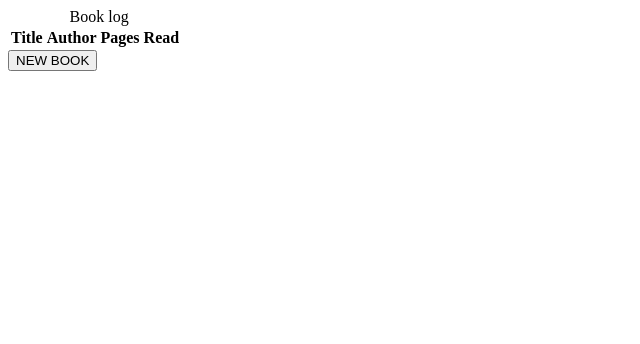
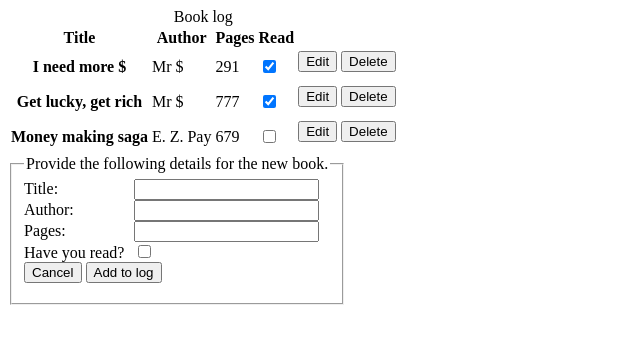
Before and after one commit to BeevMan/Book-Library, a plain HTML site: page index.html in a window 1280 px wide. Both pictures are taken after a click on the button "NEW BOOK". Shown: the whole page, without its empty margins (0-640 px from the left). Drawn offline with Linux system fonts and the light colour scheme.

Commit message:
Now capable of adding new books.

```diff
--- a/index.html
+++ b/index.html
@@ -37,7 +37,39 @@
                 </tbody>
                 -->
             </table>
-            <button id="new-book">NEW BOOK</button>
+            <div id="new-book-btn-container">
+                <button id="new-book" onclick="toggleNewBook('NEW BOOK')" >NEW BOOK</button>
+            </div>
+            <div id="form-container" hidden>
+                <form action="" class="form-newBook" autocomplete="off">
+                    <fieldset>
+                        <legend>Provide the following details for the new book.</legend>
+
+                        <div class="form-newBook" >
+                            <label for="title">Title: </label>
+                            <input type="text" name="title" id="title-input" required>
+                        </div>
+
+                        <div class="form-newBook" >
+                            <label for="author">Author: </label>
+                            <input type="text" name="author" id="author-input" required>
+                        </div>
+
+                        <div class="form-newBook" >
+                            <label for="pages">Pages: </label>
+                            <input type="text" name="pages" id="pages-input" required>
+                        </div>
+
+                        <div class="form-newBook" >
+                            <label for="read">Have you read? </label>
+                            <input type="checkbox" name="read" id="read-input">
+                        </div>
+
+                        <button type="button" onclick="toggleNewBook('Cancel')" >Cancel</button>
+                        <button type="button" onclick="addBookToLibrary()">Add to log</button>
+                    </fieldset>
+                </form>
+            </div>
         </div>
     </main>
 
--- a/script.js
+++ b/script.js
@@ -14,38 +14,39 @@ Book.prototype.toggleIsRead = function() {
     this.isRead ? this.isRead = false : this.isRead = true
 }
 
-/*
+
 function addBookToLibrary() {
-    // will need to fill the below variables with values from the addBook button's form
-    const title = ;
-    const author = ;
-    const pages = ;
-    const read = ;
+
+    const title = document.getElementById("title-input").value;
+    const author = document.getElementById( "author-input" ).value;
+    const pages = document.getElementById( "pages-input" ).value;
+    const read = document.getElementById( "read-input" ).checked;
+    if ( title === "" || author === "" || pages === "" ) {
+        alert( "Please fill in all details." )
+    } else if ( isNaN( Number( pages ) ) ) {
+        alert( "Please use a number for pages." )
+    } else {
         bookLibrary.push( new Book( title, author, pages, read ) );
-    addBookToTable( bookLibrary[ bookLibrary.length - 1 ] );
+        appendBookToTable( bookLibrary[ bookLibrary.length - 1 ] );
+        toggleNewBook( "Cancel" )
     }
-*/
-
-// default example books
-bookLibrary.push( new Book( "I need more $", "Mr $", "291", true ) );
-
-bookLibrary.push( new Book( "Get lucky,  get rich", "Mr $", "777", "true" ) );
-
-bookLibrary.push( new Book( "Money making saga", "E. Z. Pay", "679", "false" ) );
+}
 
 
 function displayAllBooks() { // used for displaying the initial default example books
+    for ( let i=0; i<bookLibrary.length; i++ ) {
+        appendBookToTable( bookLibrary[ i ] )
+    }
+}
+
+
+function appendBookToTable ( objBook ) {
     const elTable = document.getElementById( "book-table" );
     const elTH = document.createElement( "th" );
     elTH.scope = "row";
 
-    for ( let i=0; i<bookLibrary.length; i++ ) {
-
-        // ??? put the below into it's own function so I can use it later to add individual books ???
-            // would require elTable & elTH be defined inside of it or atleast passed into it
     const elBook = elTable.insertRow(-1);// insert a new row for current book
-        const bookDetails = Object.entries( bookLibrary[ i ] ); // !!! STILL NEED TO SORT !!! as the order is not guaranteed
-        const bookToPush = [];
+    const bookDetails = Object.entries( objBook ); // !!! STILL NEED TO SORT !!! as the order is not guaranteed
 
     // loop through and insert details into cells
     for ( let j=0; j<bookDetails.length; j++ ) {
@@ -62,9 +63,8 @@ function displayAllBooks() { // used for displaying the initial default example
     appendBtnToRow( elBook, "Edit", editBookDetails );
     appendBtnToRow( elBook, "Delete", deleteBook );
 
-        // set data attribute of elBook to i (index of the loop) will be used for removal???
+    // ??? set data attribute of elBook to i (index of the loop) will be used for removal/editing ???
 
-    }
 }
 
 
@@ -77,6 +77,7 @@ function appendCheckbox ( tableRow, isRead ) {
     }
 
     // !!! NEED TO ADD AN EVENT LISTENER !!! for when checked is toggled, should be able to use my prototype function toggleIsRead
+    // elInput.addEventListener( "change",  ); // need to make a function that can decide what index of bookLibrary[ index ] is needed
 
     tableData.appendChild( elInput );
 }
@@ -92,11 +93,6 @@ function appendBtnToRow ( tableRow, text, funct ) {
 }
 
 
-function addBookToTable ( book ) {
-
-}
-
-
 function editBookDetails (  ) {
 
 }
@@ -105,3 +101,39 @@ function editBookDetails (  ) {
 function deleteBook (  ) {
 
 }
+
+
+function toggleNewBook ( pressedBtn ) { // toggles hidden attribute to true between NEW BOOK and Cancel button's containers.
+    const elNewBookBtnContainer = document.getElementById( "new-book-btn-container" );
+    const elFormContainer = document.getElementById( "form-container" );
+    if ( pressedBtn === "NEW BOOK" ) {
+        elNewBookBtnContainer.hidden = true;
+        elFormContainer.hidden = false
+    } else if ( pressedBtn === "Cancel" ) {
+        elNewBookBtnContainer.hidden = false;
+        elFormContainer.hidden = true;
+        clearBookForm()
+    }
+}
+
+
+function clearBookForm () {
+    document.getElementById("title-input").value = "";
+    document.getElementById( "author-input" ).value = "";
+    document.getElementById( "pages-input" ).value = "";
+    document.getElementById( "read-input" ).checked = false;
+}
+
+
+
+
+
+
+// default example books
+bookLibrary.push( new Book( "I need more $", "Mr $", "291", true ) );
+
+bookLibrary.push( new Book( "Get lucky,  get rich", "Mr $", "777", "true" ) );
+
+bookLibrary.push( new Book( "Money making saga", "E. Z. Pay", "679", "false" ) );
+
+displayAllBooks();
--- a/styles.css
+++ b/styles.css
@@ -0,0 +1,16 @@
+form.form-newBook {
+    display: table;
+}
+
+div.form-newBook {
+    display: table-row;
+}
+
+label, button {
+    display: table-cell;
+    margin-bottom: 10px;
+}
+
+label {
+    padding-right: 10px;
+}
```
Lines whose indentation alone changed are shown as unchanged.
